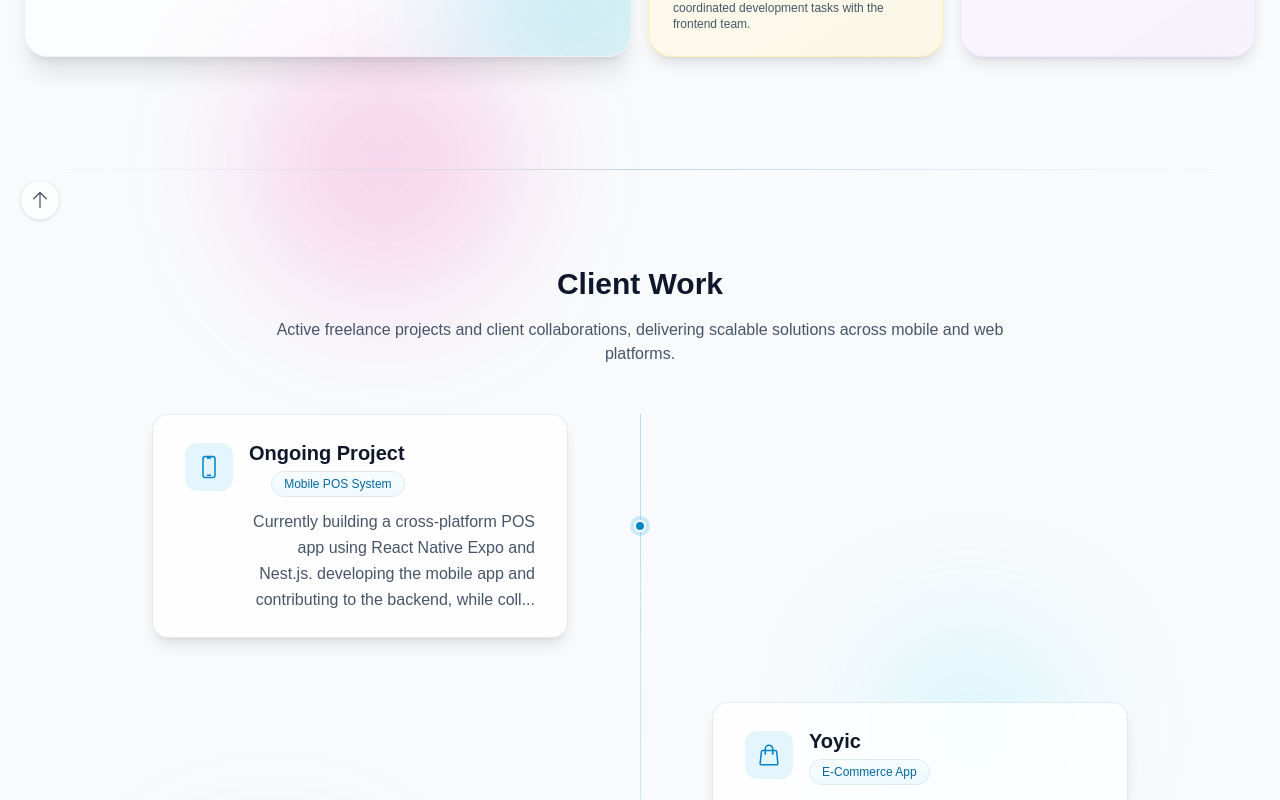
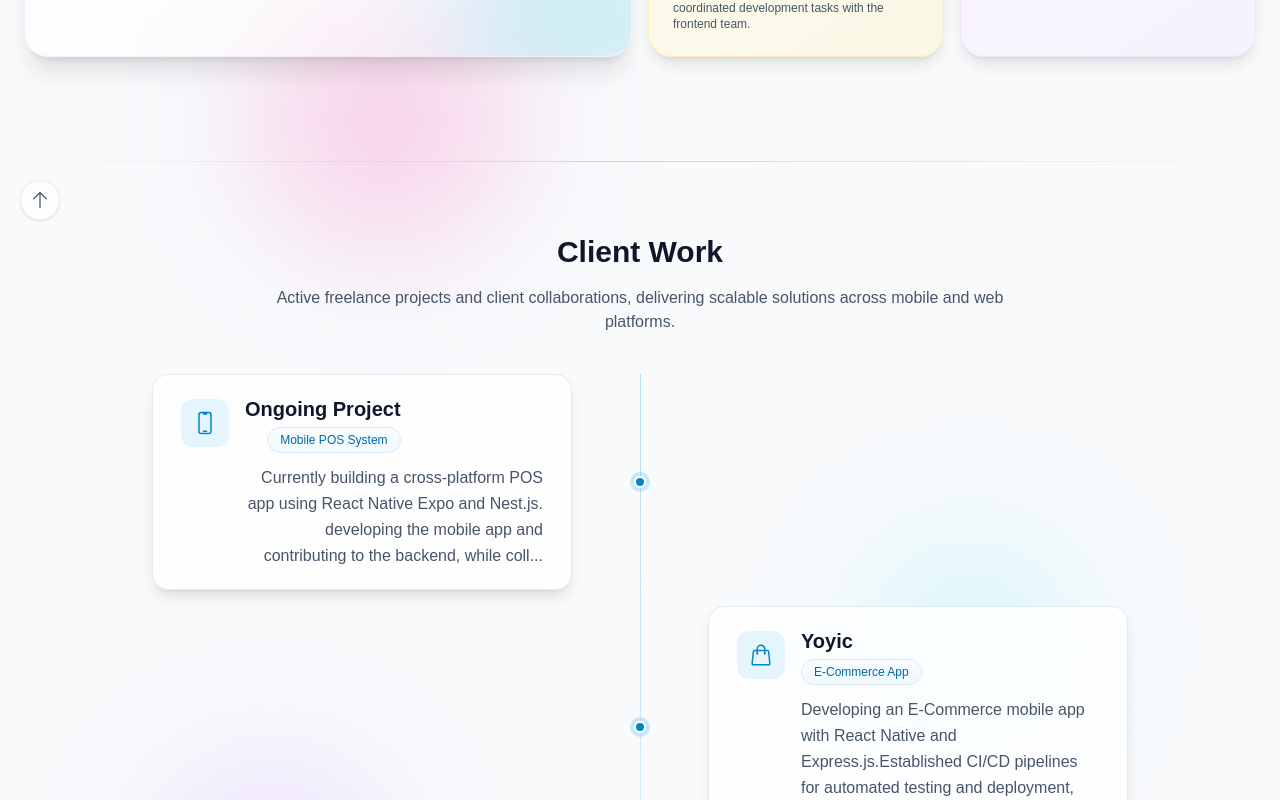
Before and after one commit to linphone2000/lpmz-portfolio-v2, a Next.js app: page / in a window 1280 px wide. Shown: the part 560-1360 px from the top of the page. Built offline with nearby package versions, Linux system fonts and the light colour scheme.

Commit message:
Modify timeline to be compact

```diff
--- a/package.json
+++ b/package.json
@@ -30,6 +30,7 @@
     "next": "15.5.7",
     "react": "19.1.2",
     "react-dom": "19.1.2",
+    "react-framify": "^2.0.2",
     "swiper": "^12.0.2",
     "typewriter-effect": "^2.22.0"
   },
--- a/src/components/Common/SectionDivider.tsx
+++ b/src/components/Common/SectionDivider.tsx
@@ -10,7 +10,7 @@ interface SectionDividerProps {
 export const SectionDivider: React.FC<SectionDividerProps> = ({
   className = '',
 }) => {
-  const [ref, isInView] = useInView({ threshold: 0.1, triggerOnce: true });
+  const [ref, isInView] = useInView({ threshold: 0.1, triggerOnce: false });
 
   return (
     <div className={`w-full ${className}`}>
--- a/src/components/Overview/ClientWork/ClientWork.tsx
+++ b/src/components/Overview/ClientWork/ClientWork.tsx
@@ -126,10 +126,10 @@ export const ClientWork: React.FC = () => {
 
   return (
     <>
-      <SectionDivider className="py-8" />
-      <section className="py-16 relative">
+      <SectionDivider className="py-6" />
+      <section className="py-12 relative">
         <div className="max-w-5xl mx-auto px-6">
-          <div className="text-center mb-12">
+          <div className="text-center mb-10">
             <h2 className="text-3xl font-bold mb-4 text-neutral-900 dark:text-neutral-100">
               Client Work
             </h2>
@@ -150,14 +150,14 @@ export const ClientWork: React.FC = () => {
               aria-hidden
             />
 
-            <div className="space-y-12 md:space-y-16">
+            <div className="space-y-2 md:space-y-4">
               {clientProjects.map((project, index) => {
                 const IconComponent = project.icon;
                 const isLeft = index % 2 === 0;
                 return (
                   <div
                     key={index}
-                    className={`relative md:grid md:grid-cols-2 md:items-center md:gap-8 lg:gap-12 transition-all duration-500 ease-out animation-delay-${index * 100}`}
+                    className={`relative md:grid md:grid-cols-2 md:items-center md:gap-6 lg:gap-10 transition-all duration-500 ease-out animation-delay-${index * 100}`}
                   >
                     {/* Timeline dot */}
                     <div className="absolute left-[22px] md:left-1/2 top-1/2 -translate-x-1/2 -translate-y-1/2">
@@ -184,7 +184,7 @@ export const ClientWork: React.FC = () => {
                         aria-hidden
                       />
 
-                      <Card className="relative overflow-hidden px-6 py-5 md:px-8 md:py-6 hover:shadow-xl transition-shadow duration-300">
+                      <Card className="relative overflow-hidden px-5 py-5 md:px-7 md:py-5 hover:shadow-xl transition-shadow duration-300">
                         <div className="flex items-start gap-4">
                           {/* Icon */}
                           <div className="flex-shrink-0 mt-1">
```
Also changed, not shown: 1 other file (tests, documents, lock files or other folders).
